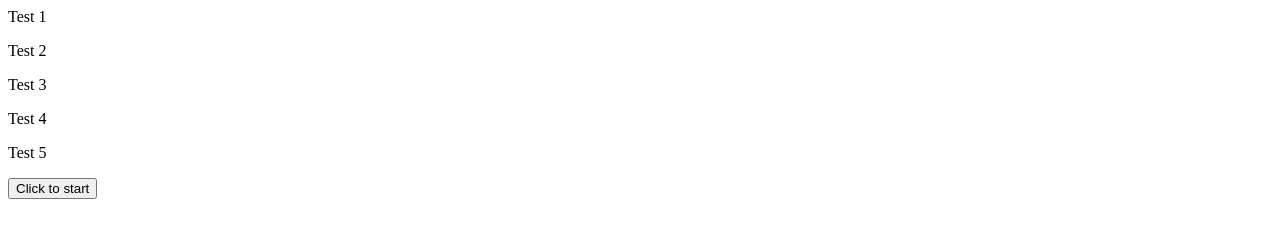
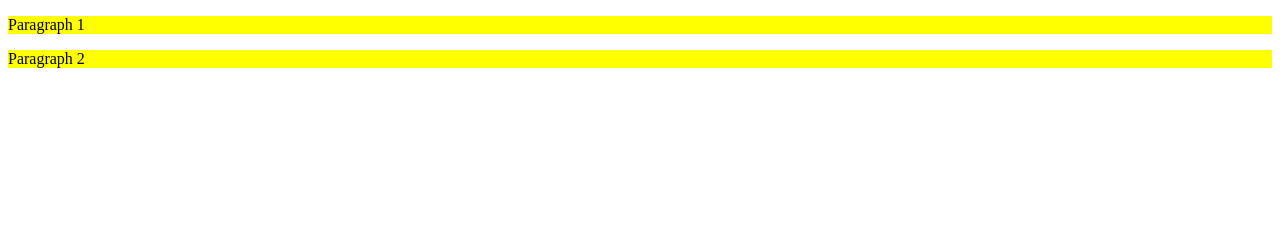
Before and after one commit to CherylH99/CherylH99.github.io, a plain HTML site: page index.html in a window 1280 px wide. Drawn offline with nearby package versions, Linux system fonts and the light colour scheme.

Commit message:
Update index.html

```diff
--- a/index.html
+++ b/index.html
@@ -1,38 +1,17 @@
+<!DOCTYPE html>
 <html>
 <head>
-    <script>
-	function start() {
-// 1. (getElementsByClassName) Uncomment this part and comment other parts
-/*
-        var testClass = document.getElementsByClassName("test");
-		testClass[0].style.color = "blue";
-		testClass[1].style.backgroundColor = "yellow";
-*/	//通过class name检索，第一个ClassName为test的字体颜色变为蓝色，第二个背景颜色变为黄色
-
-// 2. (getElementsByTagName) Uncomment this part and comment other parts
-
-		var testTagName = document.getElementsByTagName('p');
-		testTagName[0].style.color = "green";
-
-
-// 3. (querySelectorAll) Uncomment this part and comment other parts
-/*
-		var testQuerySelector = document.querySelectorAll('p span');
-		testQuerySelector[0].style.color = "purple";
-*/
-}
-    </script>
-
-</head>
+ <title>First Example of jQuery</title>
+ <script type="text/javascript" src="https://ajax.googleapis.com/ajax/libs/jquery/2.1.3/jquery.min.js">
+ </script>
+ <script type="text/javascript" language="javascript">
+ $(document).ready(function() {
+ $("p").css("background-color", "yellow");
+ });
+ </script>
+ </head>
 <body>
-    <div>
-        <p>Test 1</p>
-        <p class="test">Test 2</p>
-        <p class="test">Test 3</p>
-        <p>Test 4</p>
-    </div>
-	<p><span>Test 5</span></p>
-	<button onclick="start();">Click to start</button>
-
+<p>Paragraph 1</p>
+<p>Paragraph 2</p>
 </body>
 </html>
```
